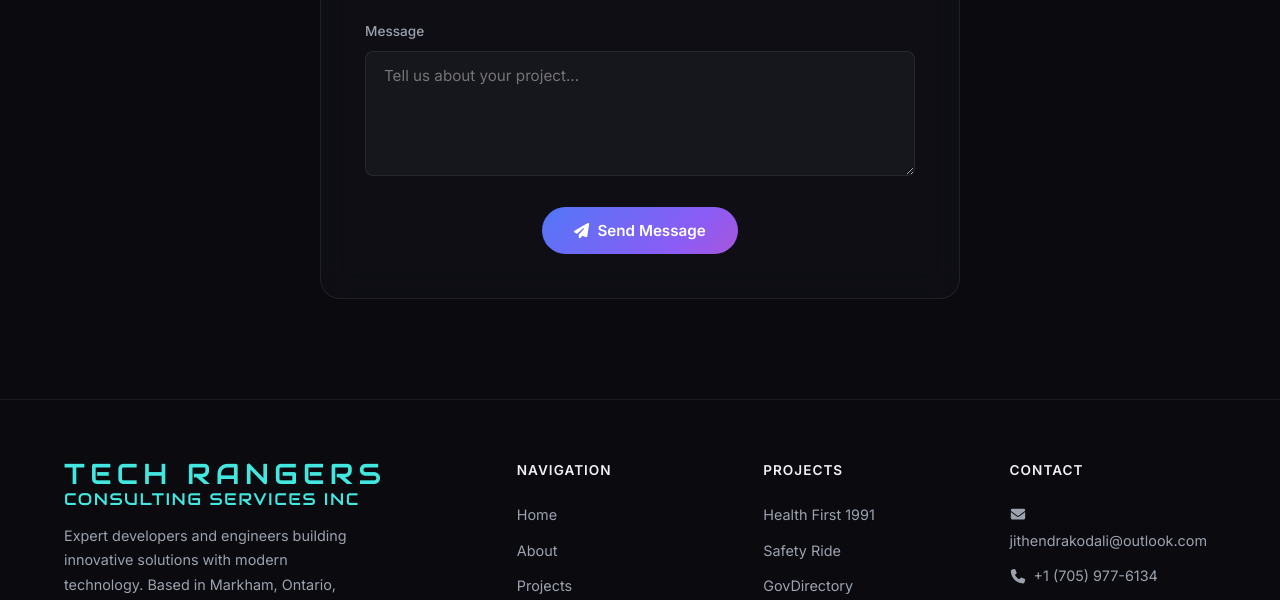
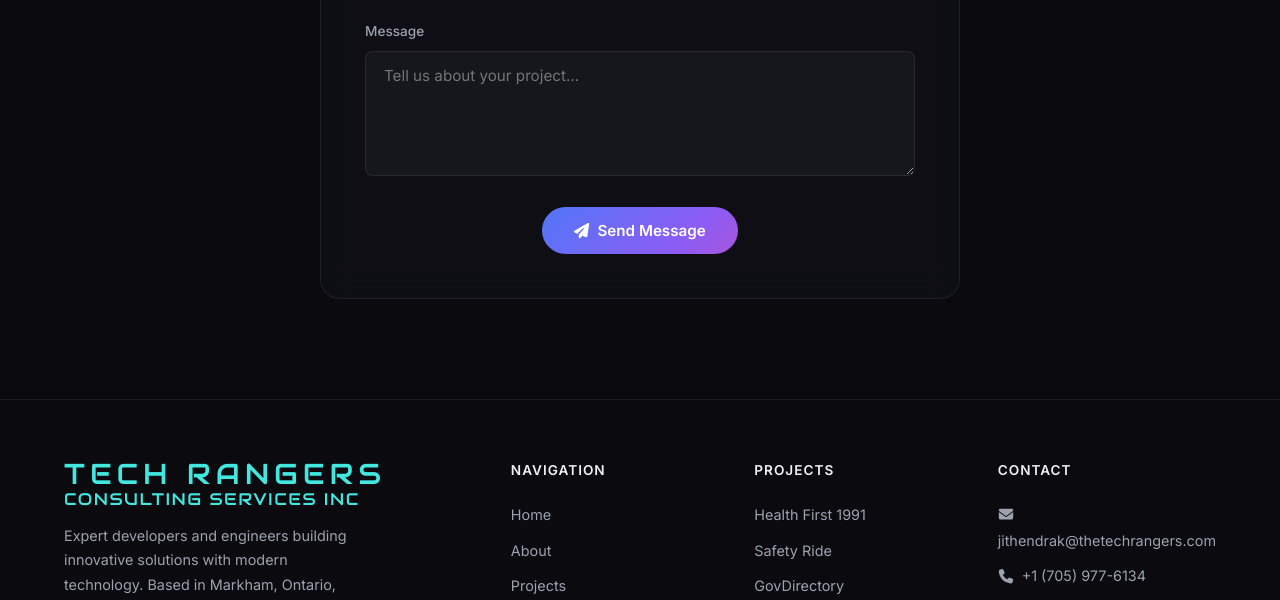
Before and after one commit to bhanukc23/techrangerswebsite, a plain HTML site: page index.html in a window 1280 px wide. Shown: the part 6022-6622 px from the top of the page. Drawn offline with Linux system fonts and the light colour scheme.

Commit message:
added email

```diff
--- a/index.html
+++ b/index.html
@@ -505,7 +505,7 @@
                 <div>
                     <h4 class="footer-heading">Contact</h4>
                     <ul class="footer-links">
-                        <li><a href="mailto:jithendrakodali@outlook.com"><i class="fas fa-envelope" style="width:16px;margin-right:8px;"></i>jithendrakodali@outlook.com</a></li>
+                        <li><a href="mailto:jithendrak@thetechrangers.com"><i class="fas fa-envelope" style="width:16px;margin-right:8px;"></i>jithendrak@thetechrangers.com</a></li>
                         <li><a href="tel:+12345556666"><i class="fas fa-phone" style="width:16px;margin-right:8px;"></i>+1 (705) 977-6134</a></li>
                         <li><a href="https://maps.app.goo.gl/dcg9TgHy3UpsQ5vDA" target="_blank"><i class="fas fa-map-marker-alt" style="width:16px;margin-right:8px;"></i>Markham, ON, Canada, L6C 2X1</a></li>
                     </ul>
```
